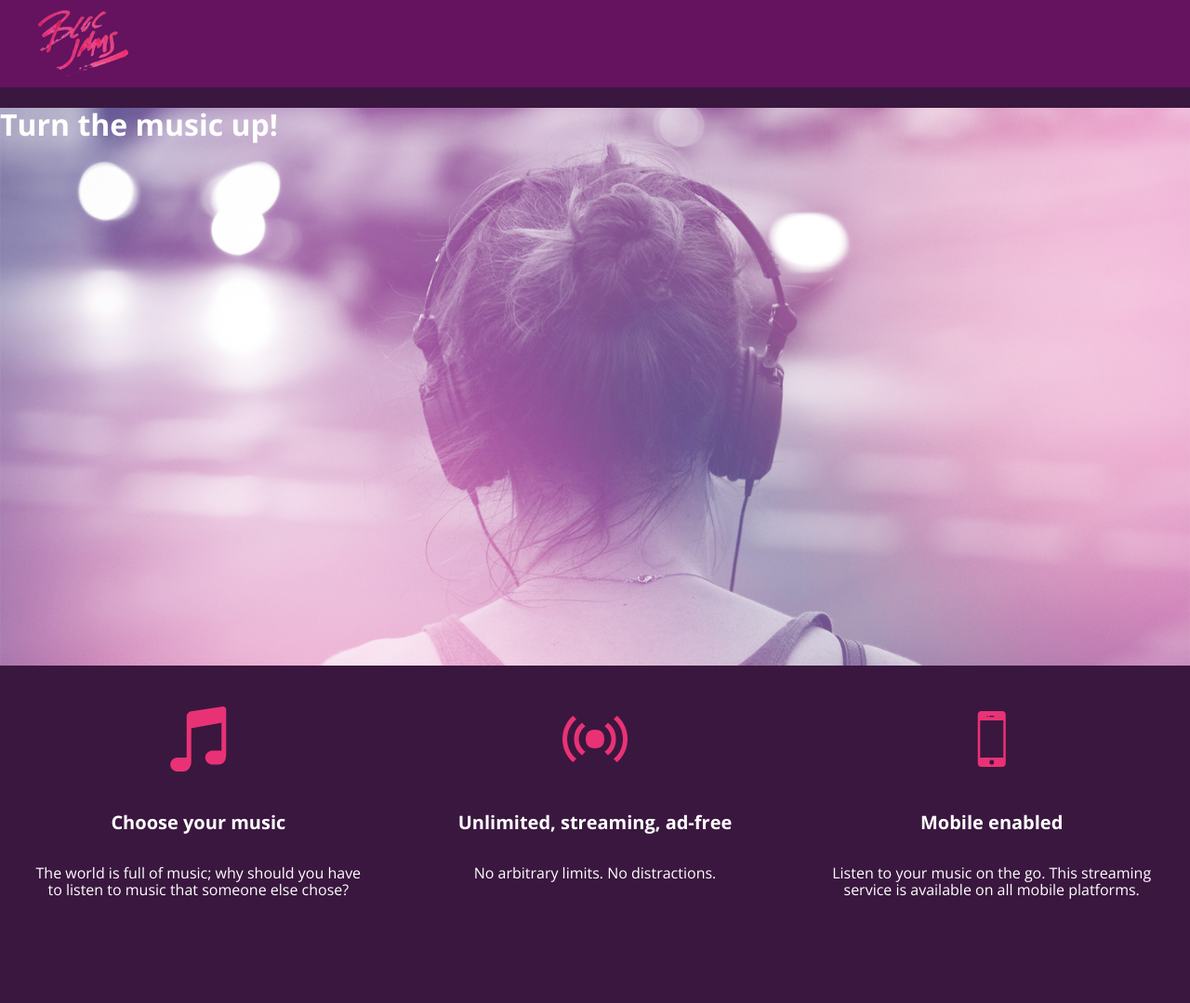
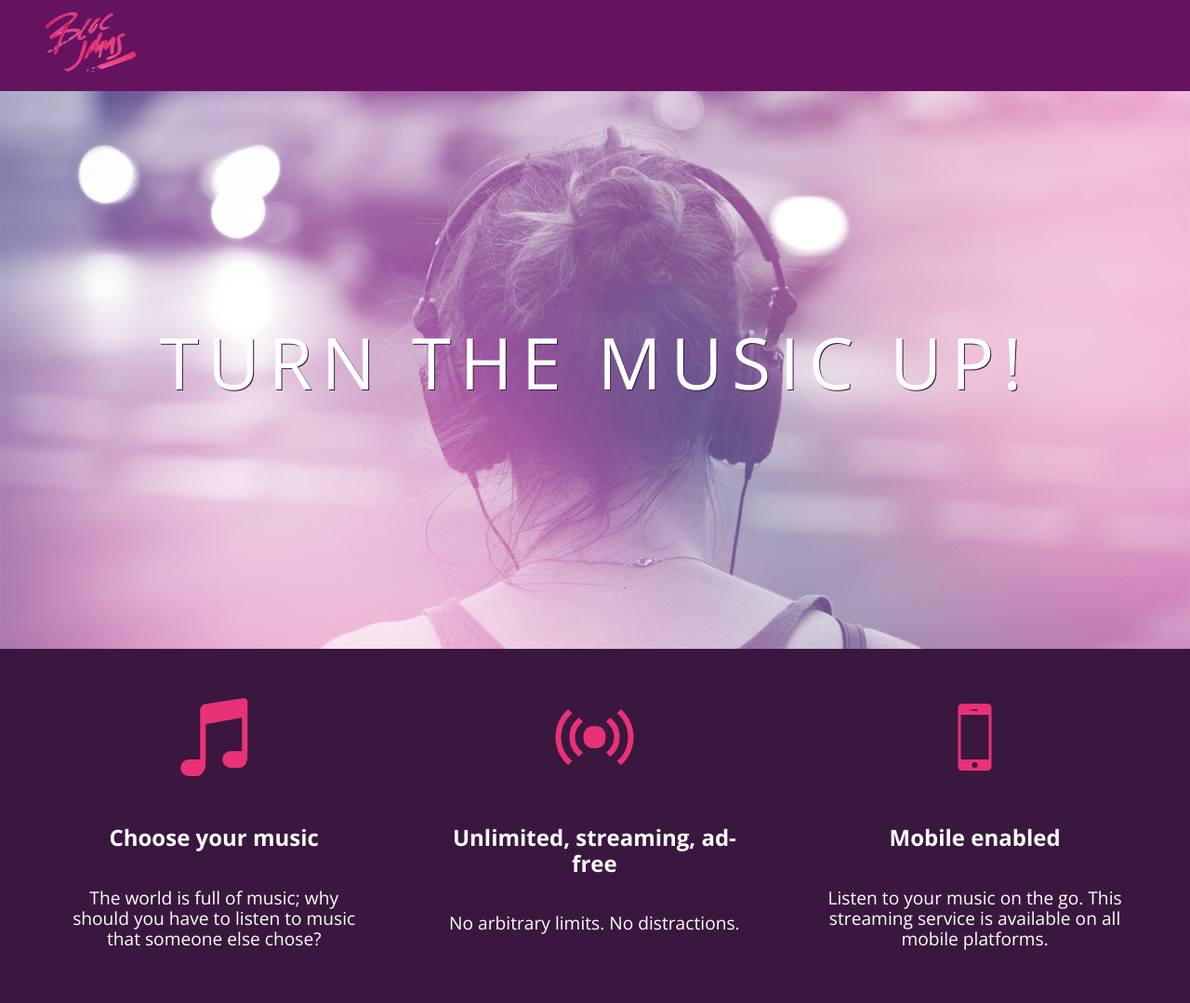
Before and after one commit to lebashir/bloc-jams, a plain HTML site: page index.html in a window 1280 px wide. Shown: the whole page at 93% size. Before the commit the page ends 1014 px from the top, so only its background shows below. Drawn offline with nearby package versions, Linux system fonts and the light colour scheme.

Commit message:
commited checkpoint-4-responsiveness

```diff
--- a/index.html
+++ b/index.html
@@ -2,10 +2,12 @@
  <html>
      <head>
         <title>Bloc Jams</title>
+         <meta name="viewport" content="width=device-width, initial-scale=1">
          <link rel="stylesheet" type="text/css" href="http://fonts.googleapis.com/css?family=Open+Sans:400,800,600,700,300">
          <link rel="stylesheet" type="text/css" href="http://code.ionicframework.com/ionicons/2.0.1/css/ionicons.min.css">
-        <link rel="stylesheet" type="text/css" href="styles/normalize.css">
-        <link rel="stylesheet" type="text/css" href="styles/main.css">
+         <link rel="stylesheet" type="text/css" href="styles/normalize.css">
+         <link rel="stylesheet" type="text/css" href="styles/main.css">
+         <link rel="stylesheet" type="text/css" href="styles/landing.css">
      </head>
      <body class="landing">
          <nav class="navbar"><!-- navigation bar -->
@@ -14,18 +16,18 @@
          <section class="hero-content"><!-- hero content -->
              <h1 class="hero-title">Turn the music up!</h1>
          </section>
-         <section class="selling-points"><!-- selling points -->
-              <div class="point">
+         <section class="selling-points container"><!-- selling points -->
+              <div class="point column third">
                   <span class="ion-music-note"></span>
                   <h5 class="point-title">Choose your music</h5>
                   <p class="point-description">The world is full of music; why should you have to listen to music that someone else chose?</p>
              </div>
-             <div class="point">
+             <div class="point column third">
                  <span class="ion-radio-waves"></span>
                  <h5 class="point-title">Unlimited, streaming, ad-free</h5>
                  <p class="point-description">No arbitrary limits. No distractions.</p>
              </div>
-             <div class="point">
+             <div class="point column third">
                  <span class="ion-iphone"></span>
                  <h5 class="point-title">Mobile enabled</h5>
                  <p class="point-description">Listen to your music on the go. This streaming service is available on all mobile platforms.</p>
--- /dev/null
+++ b/styles/landing.css
@@ -0,0 +1,51 @@
+body.landing {
+     background-color: rgb(58,23,63);
+ }
+
+ .hero-content {
+     position: relative;
+     min-height: 600px;
+     background-image: url(../assets/images/bloc_jams_bg.jpg);
+     background-repeat: no-repeat;
+     background-position: center center;
+     background-size: cover;
+ }
+
+ .hero-content .hero-title {
+     position: absolute;
+     top: 40%;
+     -webkit-transform: translateY(-50%);
+     -moz-transform: translateY(-50%);
+     transform: translateY(-50%);
+     width: 100%;
+     text-align: center;
+     font-size: 4rem;
+     font-weight: 300;
+     text-transform: uppercase;
+     letter-spacing: 0.5rem;
+     text-shadow: 1px 1px 0px rgb(58,23,63);
+ }
+
+ .selling-points {
+     position: relative;
+
+
+ }
+
+ .point {
+
+     position: relative;
+     padding: 2rem;
+     text-align: center;
+ }
+
+ .point .point-title {
+     font-size: 1.25rem;
+ }
+
+ .ion-music-note,
+ .ion-radio-waves,
+ .ion-iphone {
+     color: rgb(233,50,117);
+     font-size: 5rem;
+ }
--- a/styles/main.css
+++ b/styles/main.css
@@ -1,16 +1,17 @@
+*, *:before, *:after {
+    -moz-box-sizing: border-box;
+    -webkit-box-sizing: border-box;
+    box-sizing: border-box;
+}
 html {
      height: 100%;
      font-size: 100%;
- }
+}
 
  body {
      font-family: 'Open Sans';
      color: white;
      min-height: 100%;
- }
-
- body.landing {
-     background-color: rgb(58,23,63);
  }
 
  .navbar {
@@ -23,55 +24,28 @@ html {
      left: 2rem;
  }
 
-.hero-content {
-     position: relative;
-     min-height: 600px;
-     background-image: url(../assets/images/bloc_jams_bg.jpg);
-     background-repeat: no-repeat;
-     background-position: center center;
-     background-size: cover;
+ .container {
+     margin: 0 auto;
+     max-width: 64rem;
  }
 
-hero-content .hero-title {
-     position: absolute;
-     top: 40%;
-     -webkit-transform: translateY(-50%);
-     -moz-transform: translateY(-50%);
-     -ms-transform: translateY(-50%);
-     transform: translateY(-50%);
-     width: 100%;
-     text-align: center;
-     font-size: 4rem;
-     font-weight: 300;
-     text-transform: uppercase;
-     letter-spacing: 0.5rem;
-     text-shadow: 1px 1px 0px rgb(58,23,63);
- }
+@media (min-width: 640px) {
+    html { font-size: 112%; }
 
-selling-points {
-     position: relative;
-     display: table;
-     width: 100%;
-     -webkit-box-sizing: border-box;
-     -moz-box-sizing: border-box;
-     box-sizing: border-box;
- }
+       .column {
+         float: left;
+         padding-left: 1rem;
+         padding-right: 1rem;
+     }
+         .column.full { width: 100%; }
+     .column.two-thirds { width: 66.7%; }
+     .column.half { width: 50%; }
+     .column.third { width: 33.3%; }
+     .column.fourth { width: 25%; }
+     .column.flow-opposite { float: right; }
 
- .point {
-     display: table-cell;
-     position: relative;
-     width: 33.3%;
-     padding: 2rem;
-     text-align: center;
- }
+}
 
- .point .point-title {
-     font-size: 1.25rem;
- }
-
- .ion-music-note,
- .ion-radio-waves,
- .ion-iphone {
-     color: rgb(233,50,117);
-     font-size: 5rem;
- }
+@media (min-width: 1024px){
+    html { font-size: 120%; }
+}
```
